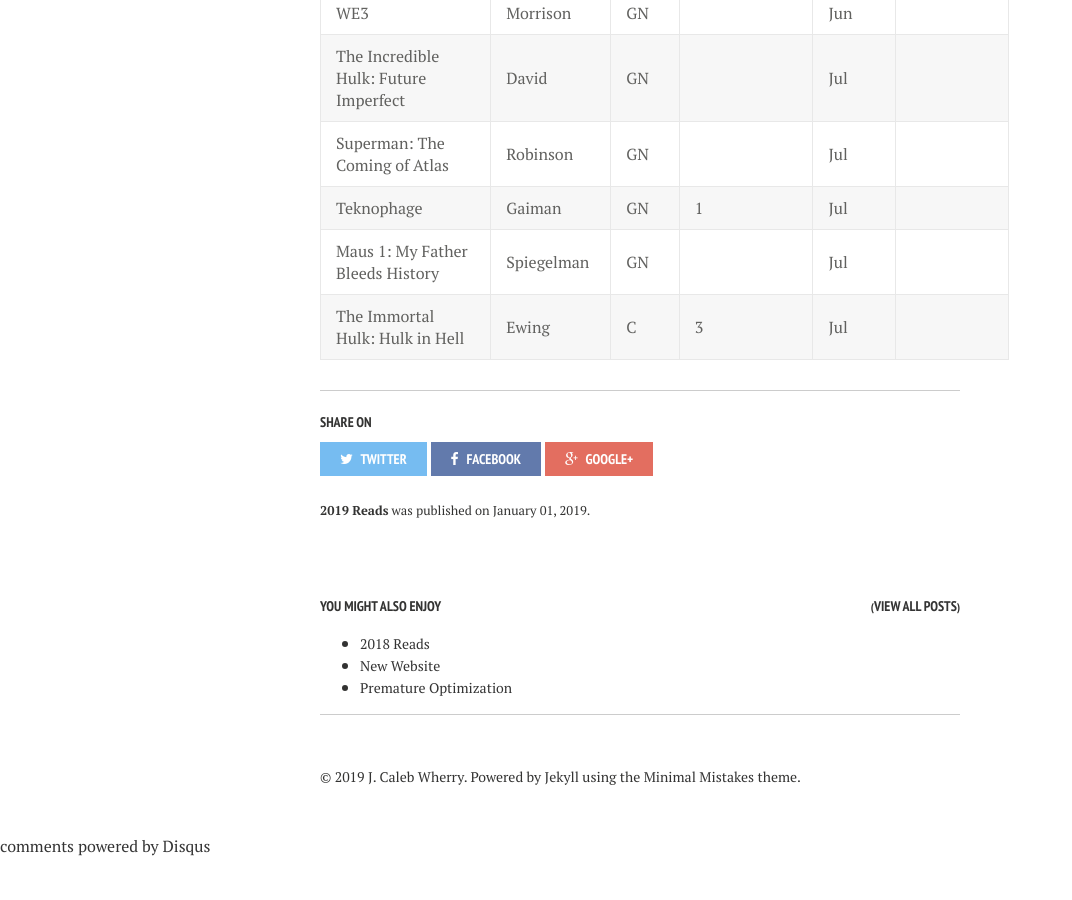
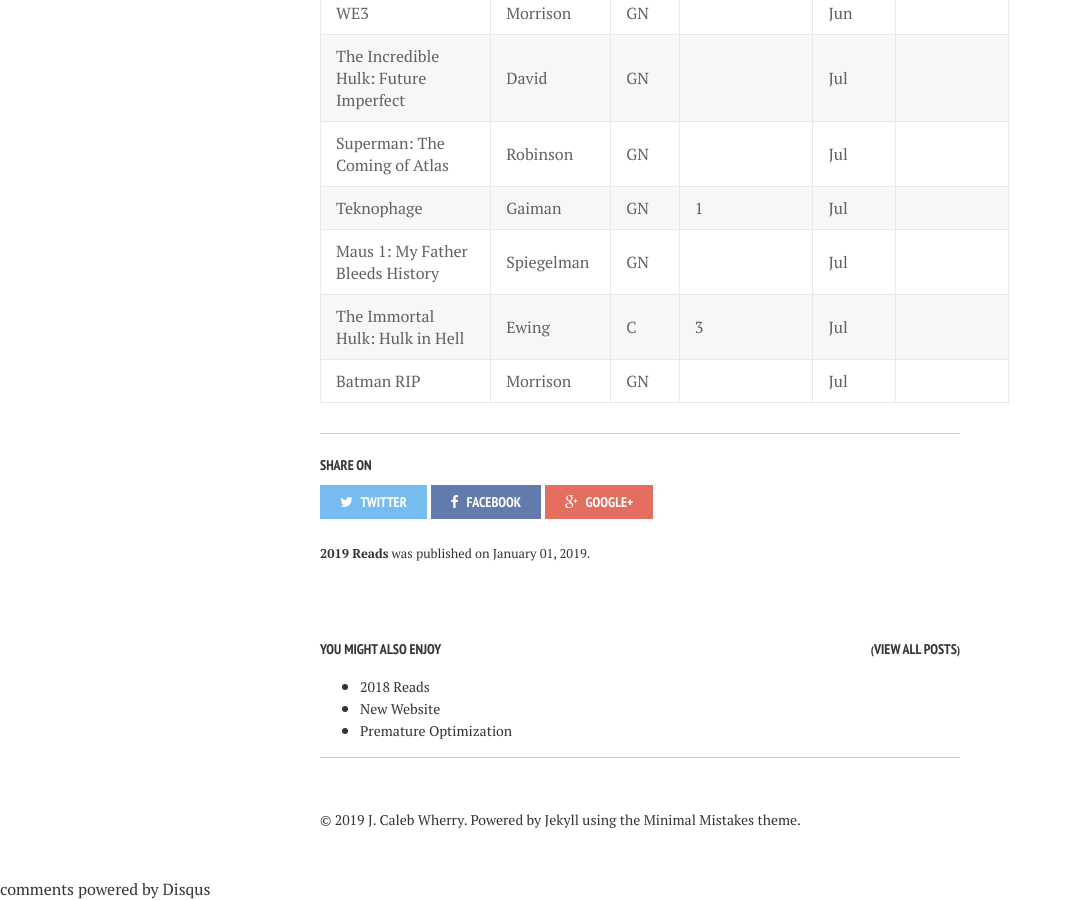
Before and after one commit to calebwherry/calebwherry.github.io, a Jekyll site: the page built from _posts/2019-01-01-2019-Reads.md, in a window 1280 px wide and 900 px high, scrolled down 6215 px. Shown: the whole window, without its empty margins (0-1072 px from the left). Built offline with Jekyll 4.4.1, drawn with Linux system fonts in a browser that asks for light colours; nearby versions of some CDN libraries; comment, search, counter and statistics services are not loaded; before the commit the page ends 7072 px from its top, so only the background shows below that.

Commit message:
Added new 2019 reads

```diff
--- a/_posts/2019-01-01-2019-Reads.md
+++ b/_posts/2019-01-01-2019-Reads.md
@@ -123,3 +123,4 @@
 | Teknophage                                    | Gaiman         | GN    | 1            | Jul          |                                               |
 | Maus 1: My Father Bleeds History              | Spiegelman     | GN    |              | Jul          |                                               |
 | The Immortal Hulk: Hulk in Hell               | Ewing          | C     | 3            | Jul          |                                               |
+| Batman RIP                                    | Morrison       | GN    |              | Jul          |                                               |
```
